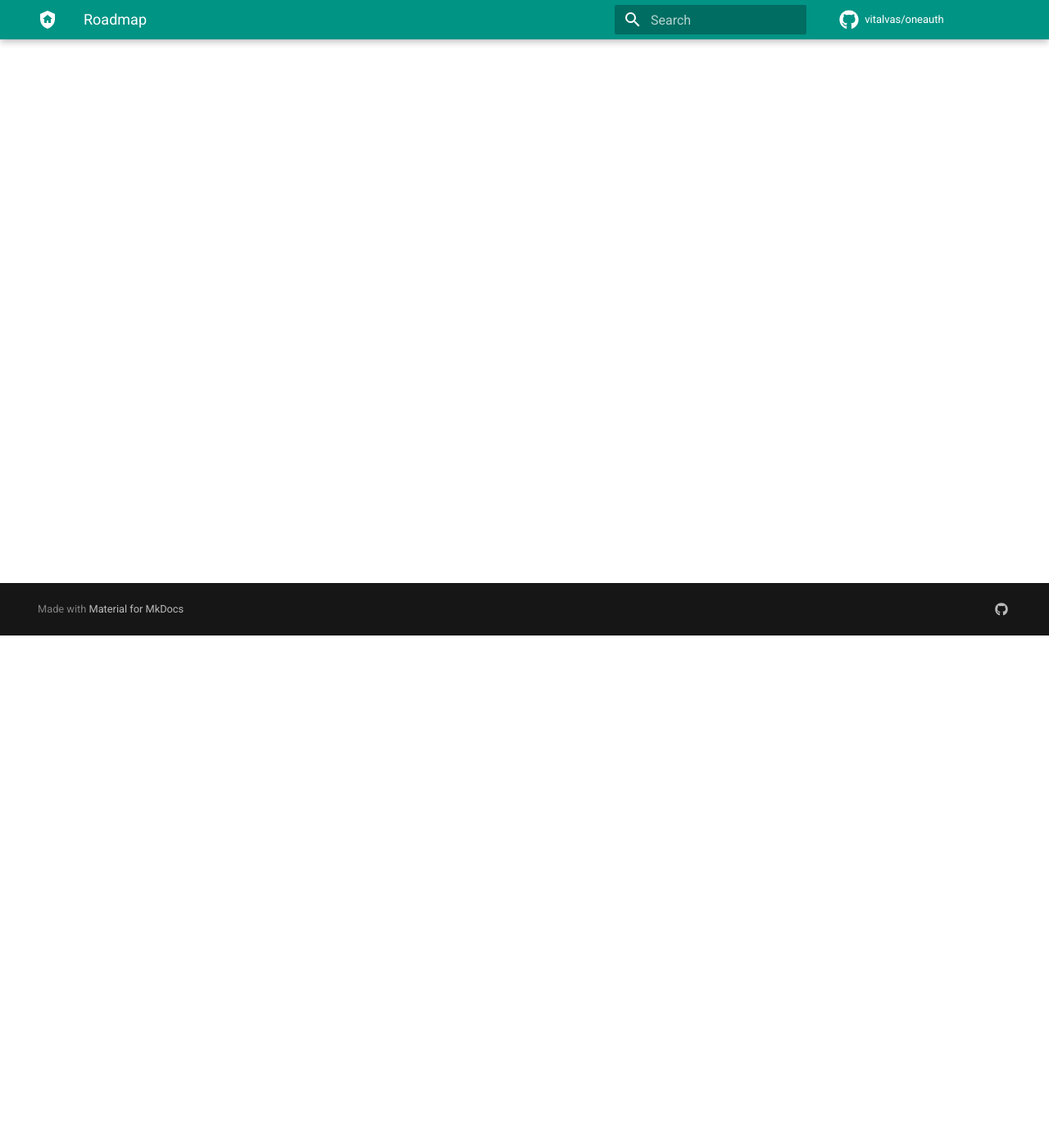
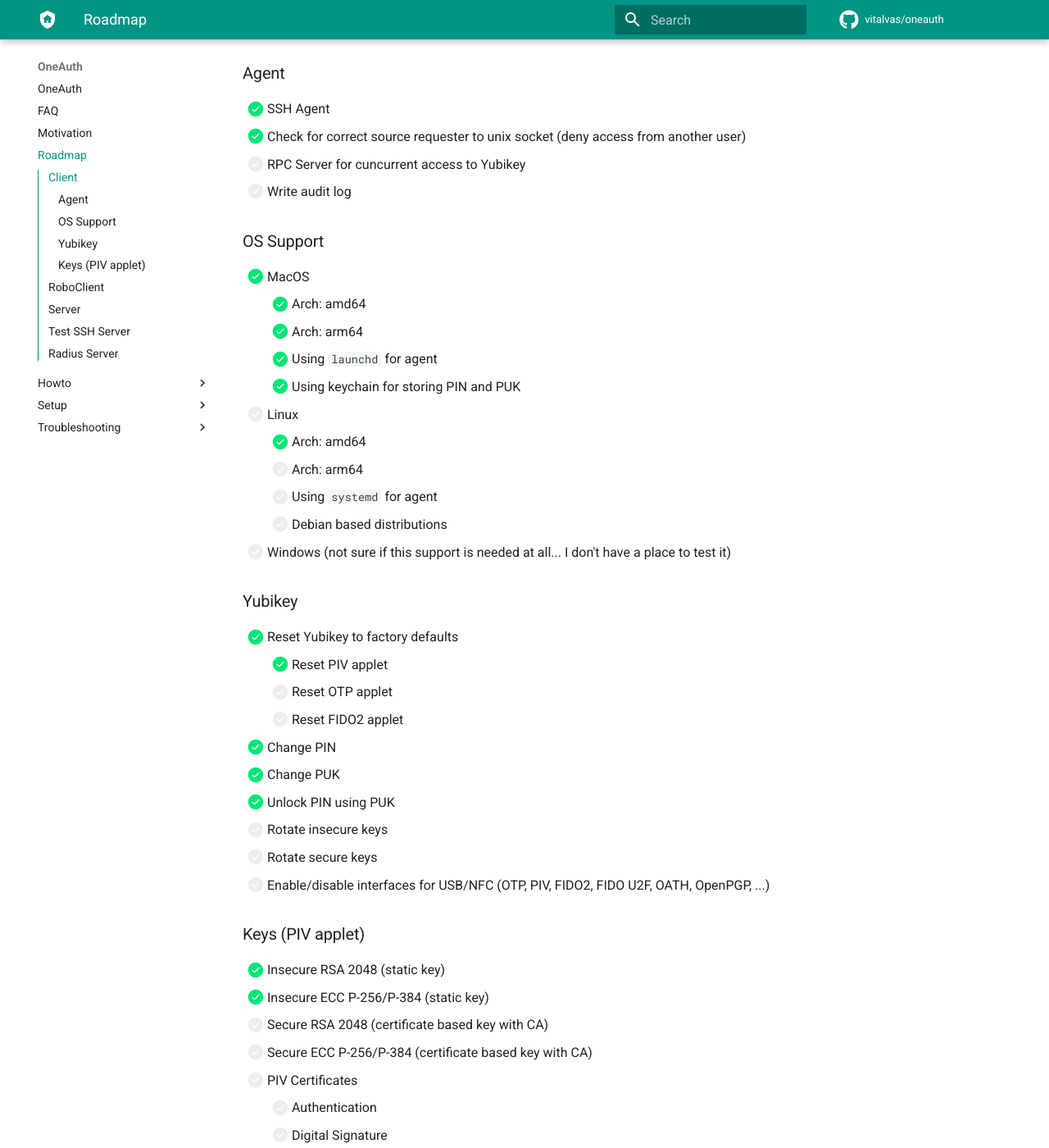
Before and after one commit to vitalvas/oneauth, an MkDocs documentation site: the page built from docs/docs/roadmap.md, in a window 1280 px wide and 1400 px high, scrolled down 625 px. Shown: the whole window at 82% size. Built offline with MkDocs 1.6.1 and Material for MkDocs 9.7.7, drawn with Linux system fonts in a browser that asks for light colours; comment, search, counter and statistics services are not loaded; some of the changed text lies outside the part shown.

Commit message:
fix(docs): merge roadmap

```diff
--- /dev/null
+++ b/docs/docs/roadmap.md
@@ -0,0 +1,90 @@
+# Roadmap
+
+## Client
+
+* [ ] Self update
+    * [x] Check for new version
+    * [ ] Download and new version
+    * [ ] Periodic check for new version and notify user
+* [x] Config file
+* [ ] Using PIN policy
+    * [ ] Ask user for PIN
+    * [x] Store PIN in OS keyring
+* [x] Using touch policy
+* [ ] Using setup profile from server
+* [x] Initial setup
+    * [x] Full reset and setup
+    * [ ] Partial setup (only secure keys)
+
+### Agent
+
+* [x] SSH Agent
+* [x] Check for correct source requester to unix socket (deny access from another user)
+* [ ] RPC Server for cuncurrent access to Yubikey
+* [ ] Write audit log
+
+### OS Support
+
+* [x] MacOS
+    * [x] Arch: amd64
+    * [x] Arch: arm64
+    * [x] Using `launchd` for agent
+    * [x] Using keychain for storing PIN and PUK
+* [ ] Linux
+    * [x] Arch: amd64
+    * [ ] Arch: arm64
+    * [ ] Using `systemd` for agent
+    * [ ] Debian based distributions
+* [ ] Windows (not sure if this support is needed at all... I don't have a place to test it)
+
+### Yubikey
+
+* [x] Reset Yubikey to factory defaults
+    * [x] Reset PIV applet
+    * [ ] Reset OTP applet
+    * [ ] Reset FIDO2 applet
+* [x] Change PIN
+* [x] Change PUK
+* [x] Unlock PIN using PUK
+* [ ] Rotate insecure keys
+* [ ] Rotate secure keys
+* [ ] Enable/disable interfaces for USB/NFC (OTP, PIV, FIDO2, FIDO U2F, OATH, OpenPGP, ...)
+
+### Keys (PIV applet)
+
+* [x] Insecure RSA 2048 (static key)
+* [x] Insecure ECC P-256/P-384 (static key)
+* [ ] Secure RSA 2048 (certificate based key with CA)
+* [ ] Secure ECC P-256/P-384 (certificate based key with CA)
+* [ ] PIV Certificates
+    * [ ] Authentication
+    * [ ] Digital Signature
+    * [ ] Key Management
+    * [ ] Card Authentication
+
+## RoboClient
+
+SSH Agent without using Yubikey. Based on short lived certificates (for example: 1 day).
+
+Usage: give access to server for robots (CI/CD, backup, automation,...)
+
+* [ ] Config file
+* [ ] SSH Agent
+
+## Server
+
+* [ ] CA Server (PKI)
+* [ ] Serve setup profiles for clients
+* [x] OTP Validation Server
+* [ ] User directory
+    * [ ] User management
+    * [ ] Sync from external directory (LDAP, Active Directory, scripts, ...)
+* [ ] Support [YubiHSM 2](https://www.yubico.com/us/product/yubihsm-2/) (please, donate one or two to me)
+
+## Test SSH Server
+
+Usage: test SSH Agent and Yubikey
+
+## Radius Server
+
+Usage: give access to network for users
--- a/docs/mkdocs.yml
+++ b/docs/mkdocs.yml
@@ -42,7 +42,6 @@ markdown_extensions:
 
 plugins:
   - search
-  - git-revision-date-localized
   - minify:
       minify_html: true
 
```
Also changed, not shown: docs/docs/howto/index.md (+1 -1 lines), docs/docs/roadmap/client.md (deleted, +0 -50 lines), docs/docs/roadmap/index.md (deleted, +0 -6 lines), docs/docs/roadmap/roboclient.md (deleted, +0 -8 lines), docs/docs/roadmap/server.md (deleted, +0 -5 lines), docs/docs/roadmap/test-ssh-server.md (deleted, +0 -3 lines).
